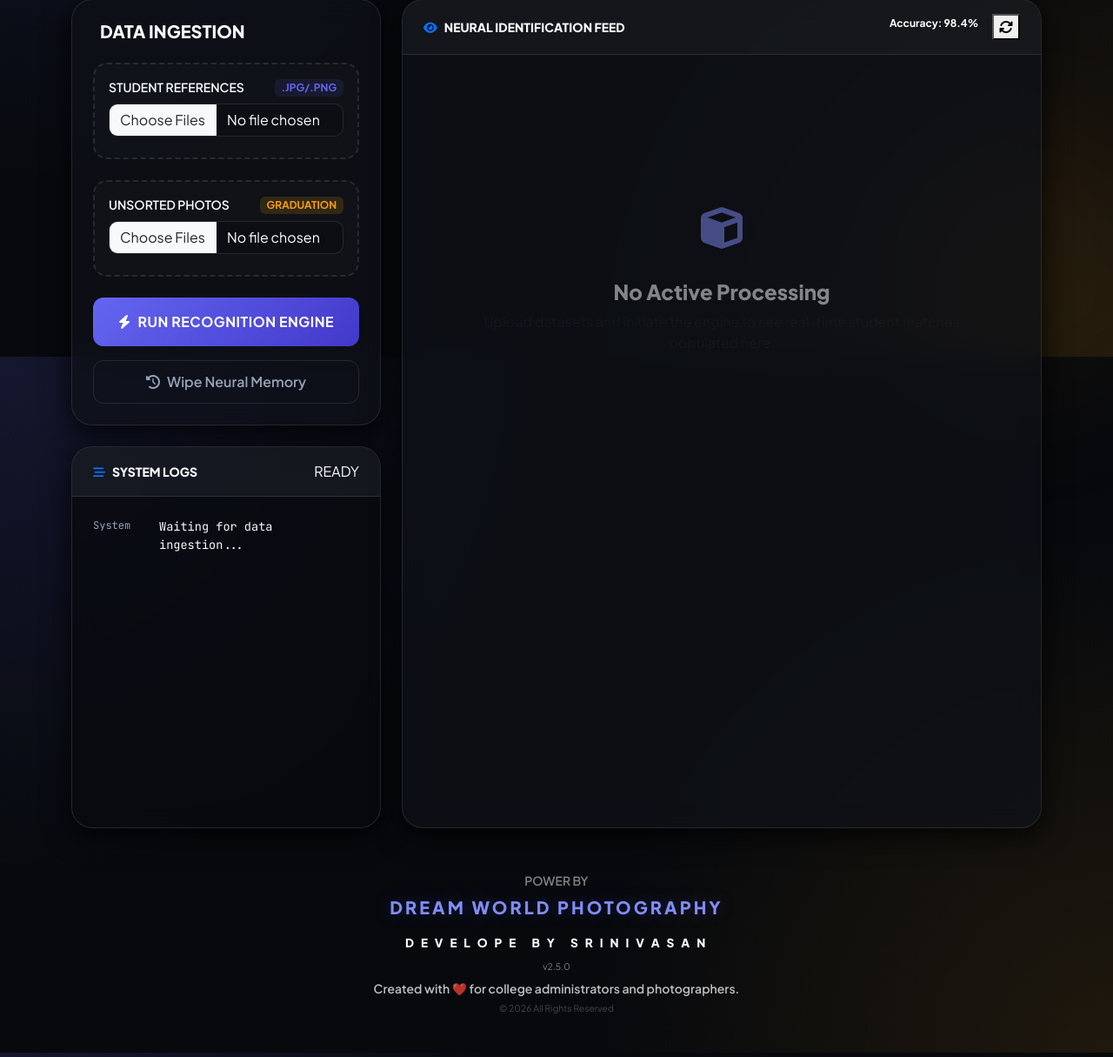
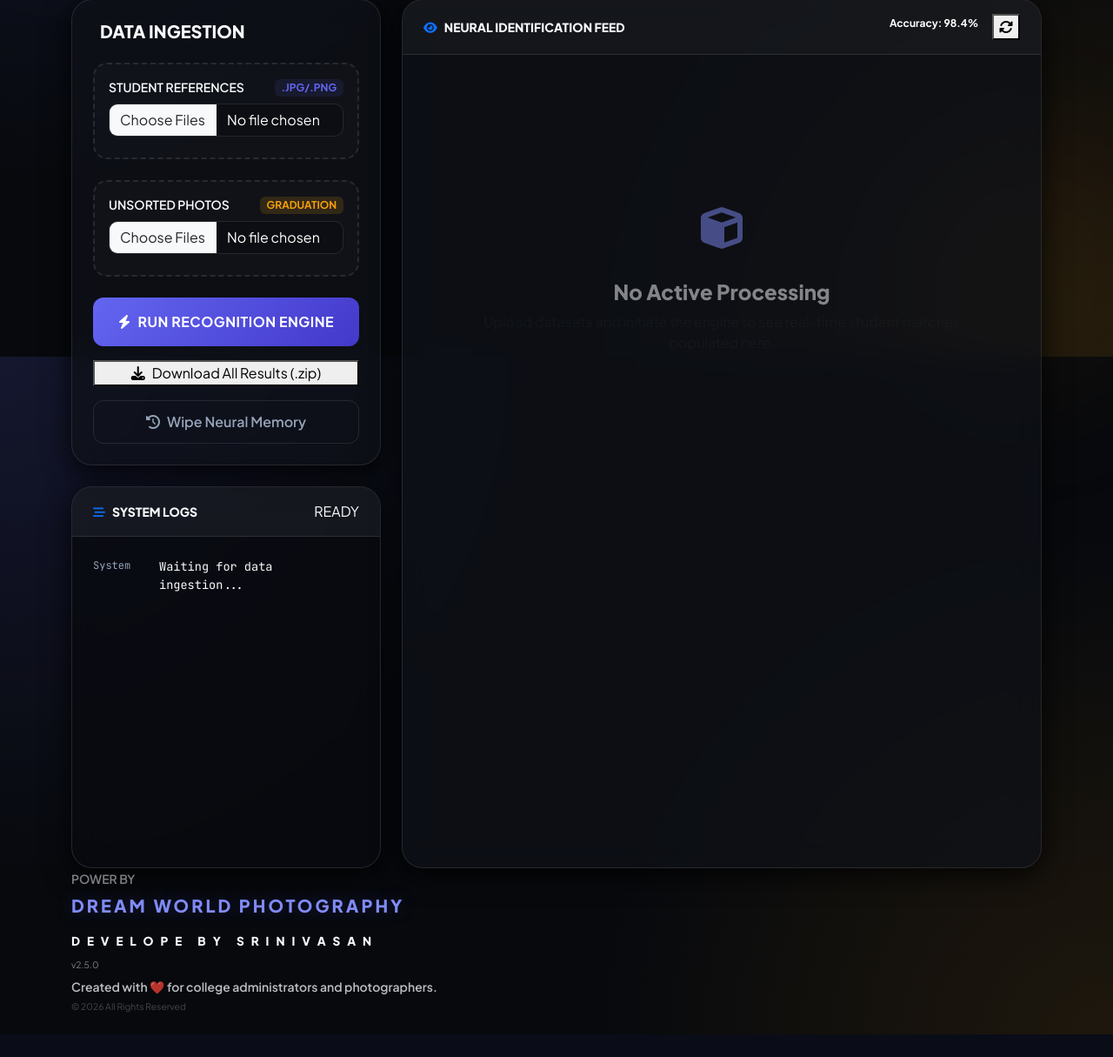
Before and after one commit to Srini-05/-AI-Student-Photo-Finder, a Flask app: page / in a window 1280 px wide. Shown: the part 390-1605 px from the top of the page at 87% size. After the commit the page ends 1579 px from the top, so only its background shows below. Run offline with Flask 3, Linux system fonts and the light colour scheme; some libraries are stand-ins or nearby versions.

Commit message:
Production Update: Added ZIP Download feature and UI layout fixes

```diff
--- a/app.py
+++ b/app.py
@@ -7,7 +7,8 @@ import numpy as np
 import shutil
 import time
 import threading
-from flask import Flask, render_template, request, jsonify, send_from_directory
+import zipfile
+from flask import Flask, render_template, request, jsonify, send_from_directory, send_file
 from werkzeug.utils import secure_filename
 from concurrent.futures import ThreadPoolExecutor
 
@@ -264,6 +265,19 @@ def get_photo(folder, filename):
     safe_folder = OUTPUT_DIR if folder == 'output' else UNKNOWN_DIR
     return send_from_directory(safe_folder, filename)
 
+@app.route('/download_results')
+def download_results():
+    zip_path = os.path.join(os.getcwd(), 'matched_photos.zip')
+
+    # Create a ZIP file of the output directory
+    with zipfile.ZipFile(zip_path, 'w') as zipf:
+        for root, dirs, files in os.walk(OUTPUT_DIR):
+            for file in files:
+                file_path = os.path.join(root, file)
+                zipf.write(file_path, os.path.relpath(file_path, OUTPUT_DIR))
+
+    return send_file(zip_path, as_attachment=True, download_name=f"matches_{datetime.now().strftime('%Y%m%d_%H%M%S')}.zip")
+
 if __name__ == '__main__':
     # Use environment port for hosting, default to 8080 for cloud standards
     port = int(os.environ.get("PORT", 8080))
--- a/static/js/script.js
+++ b/static/js/script.js
@@ -156,13 +156,21 @@ async function loadFinalGallery() {
 }
 
 async function resetAll() {
-    if (!confirm("This will delete all photos from training and graduation folders. Continue?")) return;
+    if (!confirm("Are you sure you want to clear the neural memory? (Files will NOT be deleted from the server)")) return;
 
-    const response = await fetch('/reset', { method: 'POST' });
-    const data = await response.json();
+    try {
+        const response = await fetch('/reset', { method: 'POST' });
+        const result = await response.json();
+        showToast(result.message);
+        clearFeed();
+        updateStats();
+    } catch (error) {
+        showToast("Reset failed: " + error);
+    }
+}
 
-    showToast(data.message);
-    location.reload();
+function downloadAll() {
+    window.location.href = '/download_results';
 }
 
 function clearFeed() {
--- a/templates/index.html
+++ b/templates/index.html
@@ -119,6 +119,9 @@
                         <button class="primary-btn glow" onclick="startAI()">
                             <i class="fas fa-bolt me-2"></i>RUN RECOGNITION ENGINE
                         </button>
+                        <button class="secondary-btn" id="downloadBtn" onclick="downloadAll()">
+                            <i class="fas fa-download me-2"></i>Download All Results (.zip)
+                        </button>
                         <button class="ghost-btn" id="resetBtn" onclick="resetAll()">
                             <i class="fas fa-history me-2"></i>Wipe Neural Memory
                         </button>
@@ -166,8 +169,6 @@
         </main>
 
         <!-- Footer -->
-        <footer class="text-center mt-5 mb-4 footer-premium">
-            <div class="footer-wrap">
                 <div class="mb-2">
                     <span class="small fw-600 opacity-50">POWER BY</span>
                     <div class="brand-text-large fw-800 mt-1">DREAM WORLD PHOTOGRAPHY</div>
```
